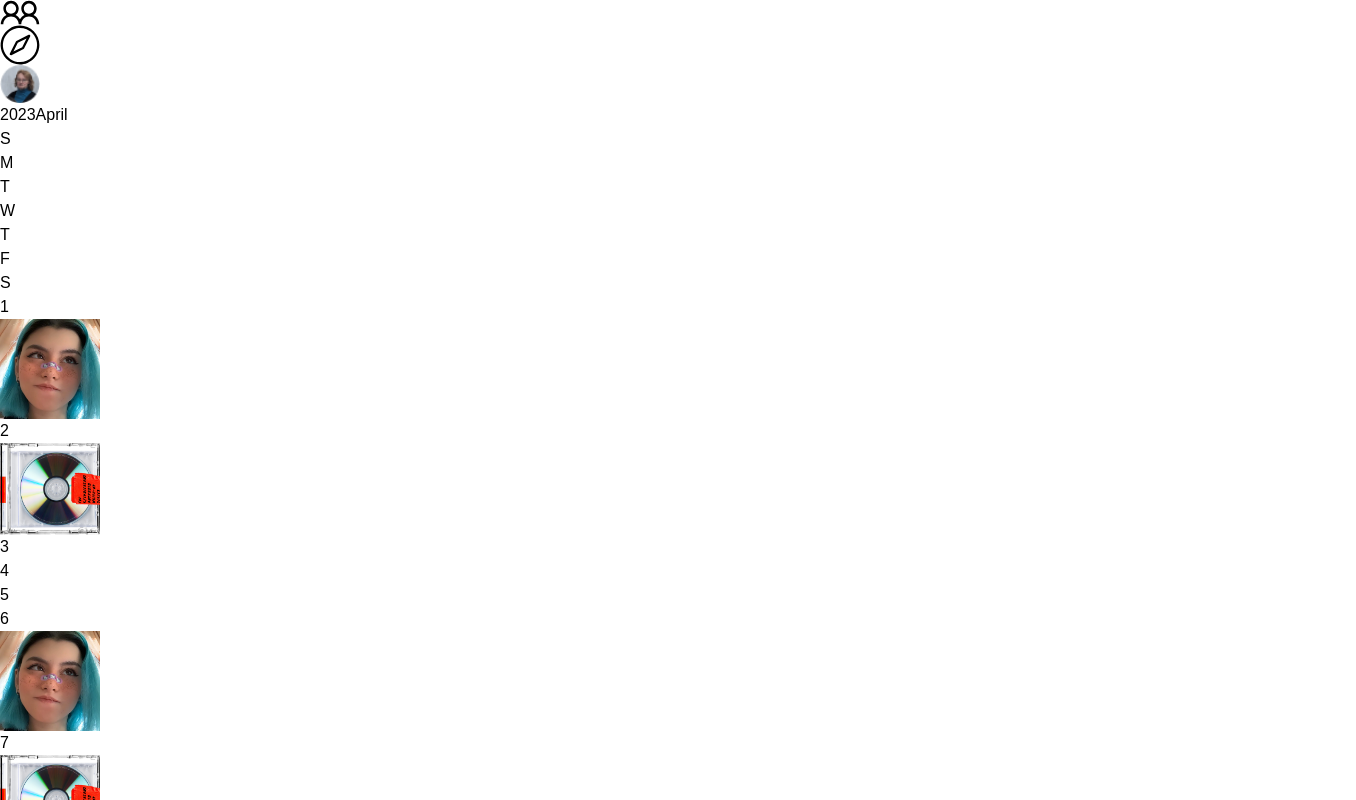
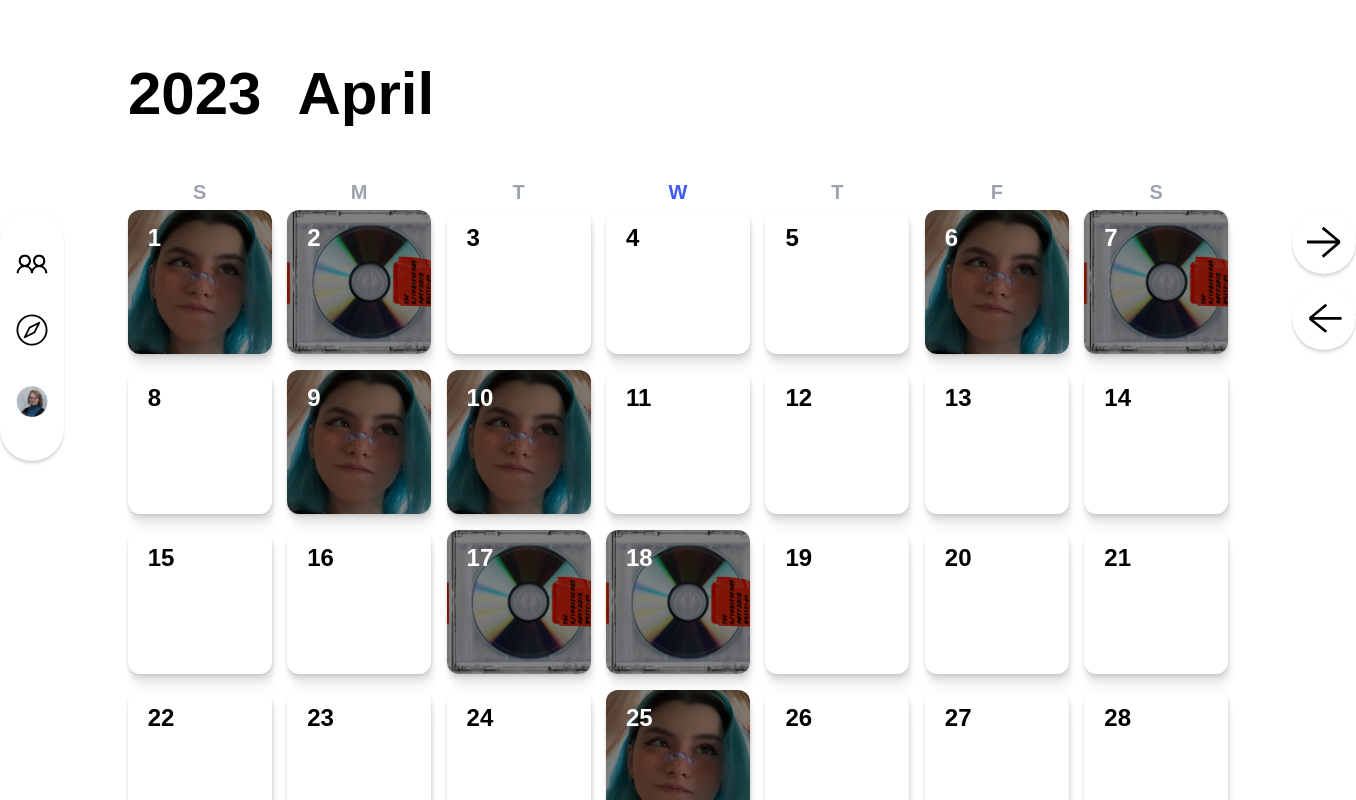
Before and after one commit to PolarBearChamp/calendar-client, a Next.js app: page / in a window 1280 px wide. Shown: the top 800 px of the page, 1356 px wide, since content can reach past the window. Built offline with nearby package versions, Linux system fonts and the light colour scheme.

Commit message:
fix calendar grid

```diff
--- a/Components/buttons/NavigationButton.tsx
+++ b/Components/buttons/NavigationButton.tsx
@@ -1,6 +1,6 @@
 import React from 'react'
 import Image from 'next/image'
-
+import next from '@/public/icons/next.svg'
 interface IProps {
   icon: string
   action: string
@@ -10,7 +10,7 @@ interface IProps {
 const NavigationButton = ({ icon, action, onClick }: IProps) => {
   return (
     <div
-      className='shadow-buttons w-16 h-16 flex items-center justify-center rounded-full'
+      className='shadow-buttons transition-all hover:bg-custom-blue w-16 h-16 flex items-center justify-center rounded-full'
       onClick={onClick}
     >
       <Image
@@ -18,6 +18,7 @@ const NavigationButton = ({ icon, action, onClick }: IProps) => {
         alt={`${action}`}
         width={35}
         height={30}
+        className='hover:fill-white'
       />
     </div>
   )
--- a/Components/calendar/Calendar.tsx
+++ b/Components/calendar/Calendar.tsx
@@ -38,8 +38,6 @@ const Calendar = () => {
   ]
 
   return (
-    <div>
-      <CalendarHeader />
     <div className='grid grid-cols-7 gap-4 justify-items-center'>
       {
         data.map((el, i) => {
@@ -53,7 +51,6 @@ const Calendar = () => {
         })
       }
     </div>
-    </div>
   )
 }
 
--- a/Components/calendar/CalendarHeader.tsx
+++ b/Components/calendar/CalendarHeader.tsx
@@ -6,13 +6,13 @@ const CalendarHeader = () => {
 
   return (
     <div className='grid grid-cols-7 gap-4 justify-items-center pb-1 text-xl  font-bold'>
-      <div className={`${isActive ? "t text-blue-600" : "text-gray-400"}`}>S</div>
-      <div className={`${isActive ? "t text-blue-600" : "text-gray-400"}`}>M</div>
-      <div className={`${isActive ? "t text-blue-600" : "text-gray-400"}`}>T</div>
-      <div className={`${!isActive ? "t text-blue-600" : "text-gray-400"}`}>W</div>
-      <div className={`${isActive ? "t text-blue-600" : "text-gray-400"}`}>T</div>
-      <div className={`${isActive ? "t text-blue-600" : "text-gray-400"}`}>F</div>
-      <div className={`${isActive ? "t text-blue-600" : "text-gray-400"}`}>S</div>
+      <div className={`${isActive ? "text-custom-blue" : "text-gray-400"}`}>S</div>
+      <div className={`${isActive ? "text-custom-blue" : "text-gray-400"}`}>M</div>
+      <div className={`${isActive ? "text-custom-blue" : "text-gray-400"}`}>T</div>
+      <div className={`${!isActive ? "text-custom-blue" : "text-gray-400"}`}>W</div>
+      <div className={`${isActive ? "text-custom-blue" : "text-gray-400"}`}>T</div>
+      <div className={`${isActive ? "text-custom-blue" : "text-gray-400"}`}>F</div>
+      <div className={`${isActive ? "text-custom-blue" : "text-gray-400"}`}>S</div>
     </div>
   )
 }
--- a/Components/layout/Header.tsx
+++ b/Components/layout/Header.tsx
@@ -7,7 +7,7 @@ interface Props {
 const Header = ({ year, month }: Props) => {
 
   return (
-    <div className="font-bold text-6xl mb-12 mt-16">
+    <div className="font-bold text-6xl mt-16">
       <span className="mr-9">{year}</span><span>{month}</span>
     </div>
   )
--- a/Components/navigation/Navigation.tsx
+++ b/Components/navigation/Navigation.tsx
@@ -3,7 +3,7 @@ import Image from 'next/image'
 import NavigationButton from '../buttons/NavigationButton'
 const Navigation = () => {
   return (
-    <div>
+    <div className='flex flex-col gap-3'>
       <NavigationButton
         icon='next.svg'
         action='Next'
--- a/Components/navigation/UserControls.tsx
+++ b/Components/navigation/UserControls.tsx
@@ -2,7 +2,7 @@ import UserControlButton from '../buttons/UserControlButton'
 
 const UserControls = () => {
   return (
-    <div className='flex flex-col gap-10 items-center shadow-buttons px-4 py-11 rounded-full'>
+    <div className='flex flex-col gap-10 w-16 items-center shadow-buttons px-4 py-11 rounded-full'>
       <UserControlButton
         route='friends'
         icon='friends.svg'
--- a/Modules/CalendarModule.tsx
+++ b/Modules/CalendarModule.tsx
@@ -4,6 +4,7 @@ import Header from '@/Components/layout/Header'
 import Calendar from '@/Components/calendar/Calendar'
 import Navigation from '@/Components/navigation/Navigation'
 import UserControls from '@/Components/navigation/UserControls'
+import CalendarHeader from '@/Components/calendar/CalendarHeader'
 
 const CalendarModule = () => {
   const today = new Date()
@@ -19,12 +20,16 @@ const CalendarModule = () => {
   }, [currentMonth, currentYear])
 
   return (
-    <div className='grid grid-cols-3 grid-rows-2'>
+    <div className='grid grid-cols-layout grid-rows-header mx-auto max-w-main gap-y-12 gap-x-16'>
+      <div className="col-start-2 col-end-3 row-start-1 row-end-2">
+        <Header year={year} month={month} />
+      </div>
+      <div className='grid grid-cols-layout grid-rows-layout col-start-1 col-end-4 row-start-2 row-end-3 gap-x-16 max-w-main w-full'>
         <div className="col-start-1 col-end-2 row-start-2 row-end-3">
           <UserControls />
         </div>
-      <div className="col-start-2 col-end-3 row-start-1 row-end-2">
-        <Header year={year} month={month} />
+        <div className='col-start-2 col-end-3 row-start-1 row-end-2'>
+          <CalendarHeader />
         </div>
         <div className="col-start-2 col-end-3 row-start-2 row-end-3">
           <Calendar />
@@ -33,6 +38,7 @@ const CalendarModule = () => {
           <Navigation />
         </div>
       </div>
+    </div>
   )
 }
 
--- a/tailwind.config.js
+++ b/tailwind.config.js
@@ -2,10 +2,11 @@
 module.exports = {
   content: [
     './pages/**/*.{js,ts,jsx,tsx}',
-    './components/**/*.{js,ts,jsx,tsx}',
-    './app/**/*.{js,ts,jsx,tsx}',
+    './Components/**/*.{js,ts,jsx,tsx}',
+    './Modules/**/*.{js,ts,jsx,tsx}',
   ],
   theme: {
+
     extend: {
       fontFamily: {
         mont: ['Montserrat', 'sans-serif'],
@@ -13,7 +14,20 @@ module.exports = {
       boxShadow: {
         custom: '4px 21px 8px rgba(0, 0, 0, 0.01), 2px 12px 7px rgba(0, 0, 0, 0.05), 1px 5px 5px rgba(0, 0, 0, 0.09), 0px 1px 3px rgba(0, 0, 0, 0.1), 0px 0px 0px rgba(0, 0, 0, 0.1)',
         buttons: '0px 7px 3px rgba(0, 0, 0, 0.01), 0px 4px 2px rgba(0, 0, 0, 0.05), 0px 2px 2px rgba(0, 0, 0, 0.09), 0px 0px 1px rgba(0, 0, 0, 0.1), 0px 0px 0px rgba(0, 0, 0, 0.1)'
-      }
+      },
+      gridTemplateRows: {
+        header: '130px 1fr',
+        calendar: '30px 1fr'
+      },
+      gridTemplateColumns: {
+        layout: '64px 1100px 60px'
+      },
+      maxWidth: {
+        main: '1354px'
+      },
+      colors: {
+        'custom-blue': '#3F57FF'
+      },
     }
   },
   plugins: [],
```
Lines whose indentation alone changed are shown as unchanged.
